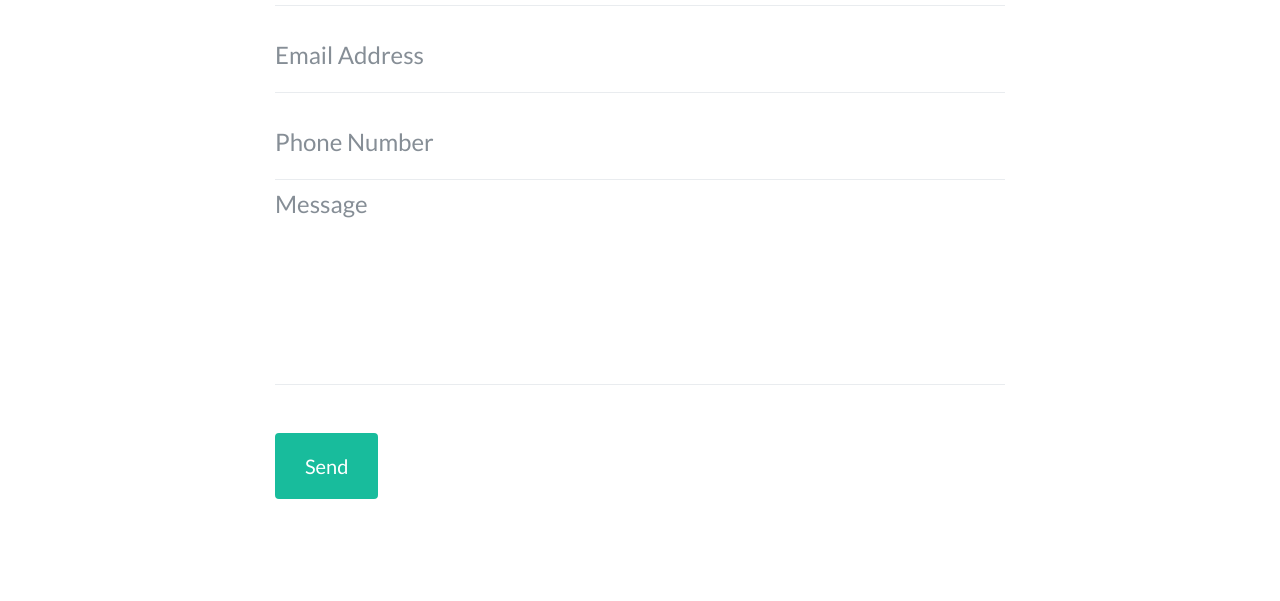
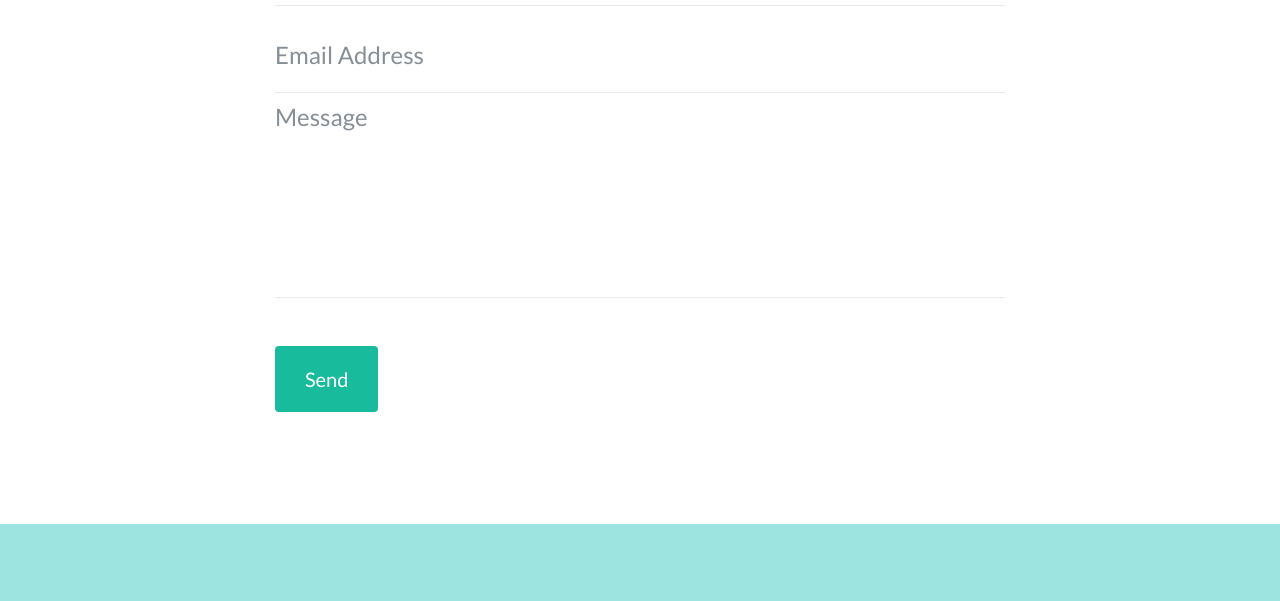
Before and after one commit to Caterific/caterific.github.io, a plain HTML site: page index.html in a window 1280 px wide. Shown: the part 2317-2918 px from the top of the page. Drawn offline with nearby package versions, Linux system fonts and the light colour scheme.

Commit message:
Update index.html

```diff
--- a/index.html
+++ b/index.html
@@ -69,9 +69,7 @@
                         <div class="control-group">
                             <div class="form-group floating-label-form-group controls mb-0 pb-2"><label>Email Address</label><input class="form-control" type="email" id="email" required="" placeholder="Email Address"><small class="form-text text-danger help-block"></small></div>
                         </div>
-                        <div class="control-group">
-                            <div class="form-group floating-label-form-group controls mb-0 pb-2"><label>Phone Number</label><input class="form-control" type="tel" id="phone" required="" placeholder="Phone Number"><small class="form-text text-danger help-block"></small></div>
-                        </div>
+                        <div class="control-group"></div>
                         <div class="control-group">
                             <div class="form-group floating-label-form-group controls mb-5 pb-2"><textarea class="form-control" id="message" required="" placeholder="Message" rows="5"></textarea><small class="form-text text-danger help-block"></small></div>
                         </div>
```
